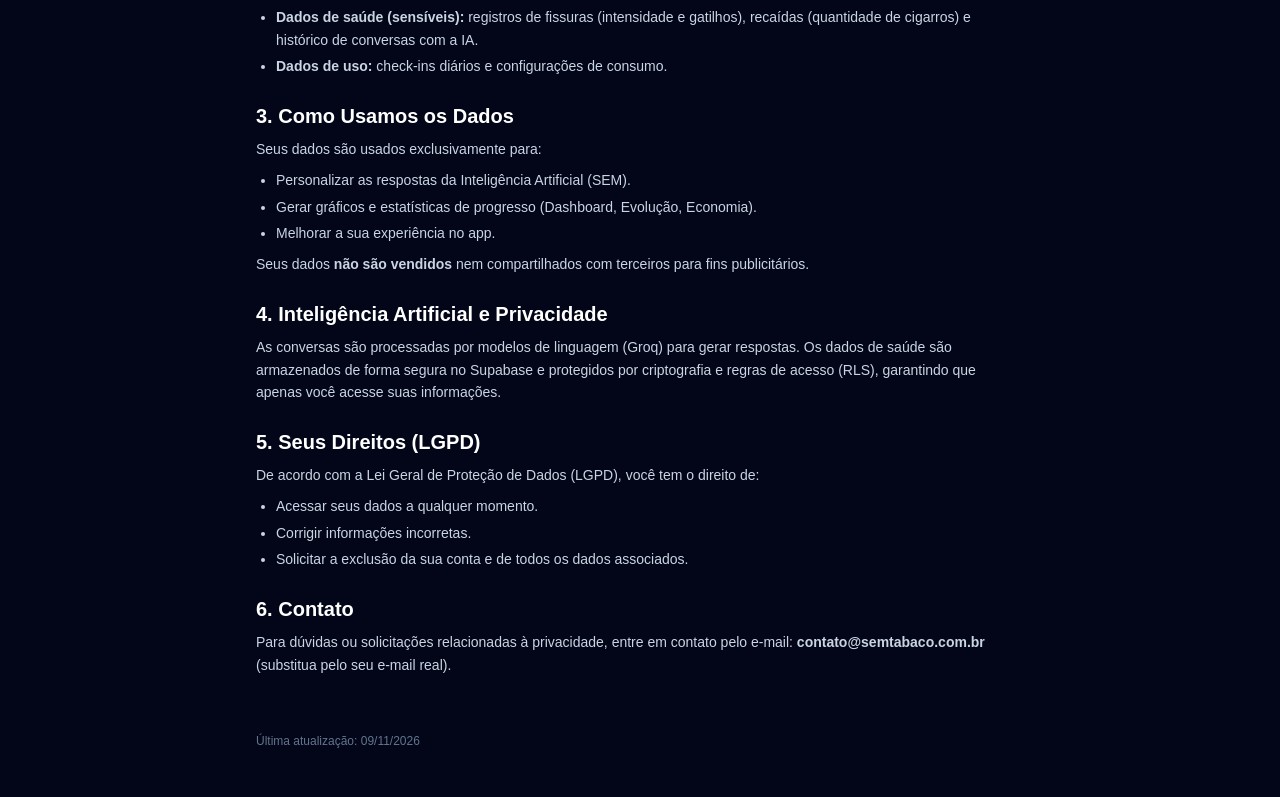
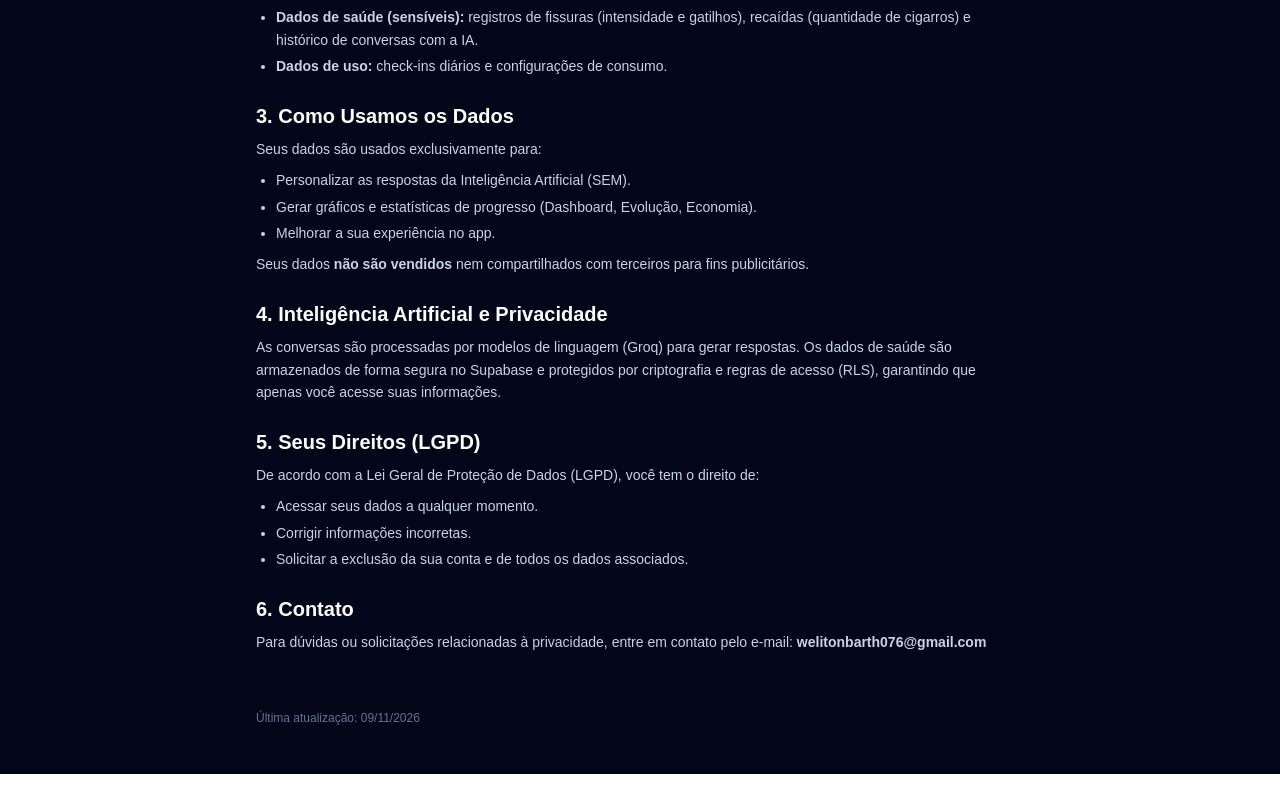
Before and after one commit to welitonbarth076-cmd/sem-tabaco, a Next.js app: page /privacidade in a window 1280 px wide. Shown: the part 388-1185 px from the top of the page. After the commit the page ends 1162 px from the top, so only its background shows below. Built offline with nearby package versions, Linux system fonts and the light colour scheme.

Commit message:
Move link de privacidade para o perfil

```diff
--- a/app/privacidade/page.tsx
+++ b/app/privacidade/page.tsx
@@ -74,7 +74,7 @@ export default function Privacidade() {
 
           <section>
             <h2 className="text-xl font-semibold text-white mb-2">6. Contato</h2>
-            <p>Para dúvidas ou solicitações relacionadas à privacidade, entre em contato pelo e-mail: <strong>contato@semtabaco.com.br</strong> (substitua pelo seu e-mail real).</p>
+            <p>Para dúvidas ou solicitações relacionadas à privacidade, entre em contato pelo e-mail: <strong>welitonbarth076@gmail.com</strong> </p>
           </section>
 
           <p className="pt-8 text-xs text-slate-500" suppressHydrationWarning>
```
